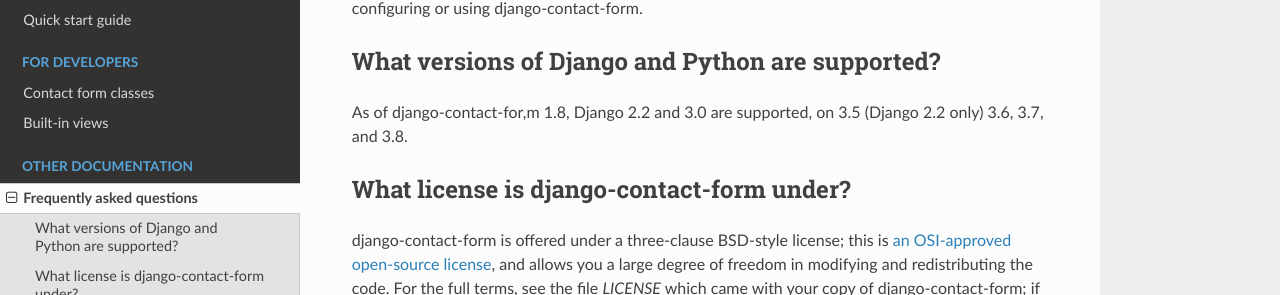
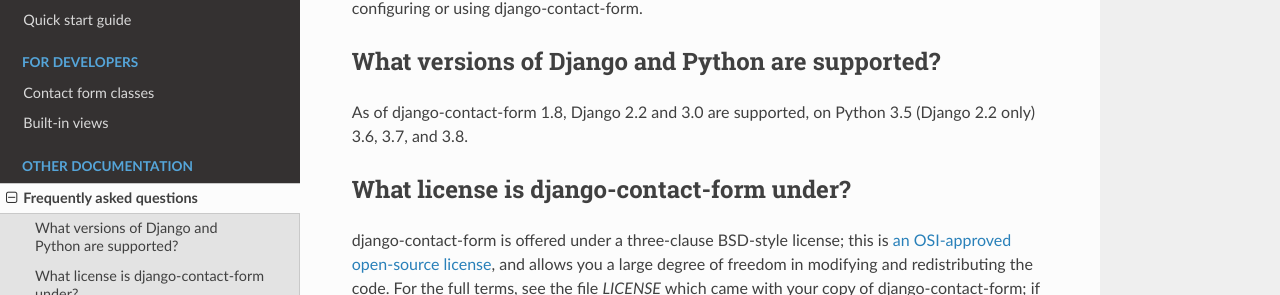
Before and after one commit to ubernostrum/django-contact-form, a Sphinx documentation site: the page built from docs/faq.rst, in a window 1280 px wide and 900 px high. Shown: the part 187-482 px from the top of the window. Built offline with Sphinx 7.4.7 and the Read the Docs theme 2.0.0, drawn with Linux system fonts in a browser that asks for light colours.

Commit message:
Typo in FAQ.

```diff
--- a/docs/faq.rst
+++ b/docs/faq.rst
@@ -11,8 +11,8 @@
 What versions of Django and Python are supported?
 -------------------------------------------------
 
-As of django-contact-for,m |release|, Django 2.2 and 3.0 are
-supported, on 3.5 (Django 2.2 only) 3.6, 3.7, and 3.8.
+As of django-contact-form |release|, Django 2.2 and 3.0 are supported,
+on Python 3.5 (Django 2.2 only) 3.6, 3.7, and 3.8.
 
 
 What license is django-contact-form under?
```
